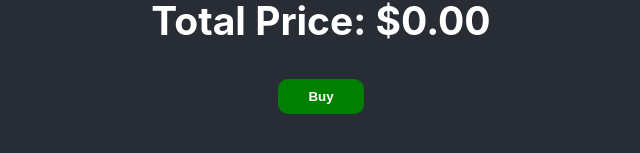
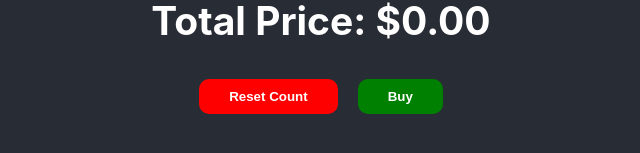
Before and after one commit to JakubNowobilski/e-business, a React (Create React App) app in the folder zad5/frontend/: page / in a window 1280 px wide. Shown: the part 411-564 px from the top of the page, without its empty margins (319-959 px from the left). Built offline with nearby package versions, Linux system fonts and the light colour scheme; no server answers.

Commit message:
Allow to reset counters in zad5

```diff
--- a/zad5/frontend/src/Products.css
+++ b/zad5/frontend/src/Products.css
@@ -55,6 +55,17 @@
     font-weight: bold;
 }
 
+.reset-button {
+    background-color: red;
+    color: white;
+    border: none;
+    padding: 10px 30px;
+    margin: 0 10px;
+    cursor: pointer;
+    border-radius: 10px;
+    font-weight: bold;
+}
+
 .disabled {
     background-color: grey;
     cursor: not-allowed;
--- a/zad5/frontend/src/Products.tsx
+++ b/zad5/frontend/src/Products.tsx
@@ -36,6 +36,10 @@ const Products: React.FC = () => {
         setProducts(products.map(product => product.id === id && product.count > 0 ? { ...product, count: product.count - 1 } : product));
     };
 
+    const resetCount = () => {
+        setProducts(products.map(product => ({ ...product, count: 0 })));
+    };
+
     const totalPrice = products.reduce((total, product) => total + product.price * product.count, 0);
 
     return (
@@ -58,6 +62,7 @@ const Products: React.FC = () => {
             <div className="summary">
                 <h2>Total Price: ${totalPrice.toFixed(2)}</h2>
             </div>
+            <button className="reset-button" onClick={resetCount}>Reset Count</button>
             <Payments products={products.filter(product => product.count > 0)}/>
         </div>
     );
```
